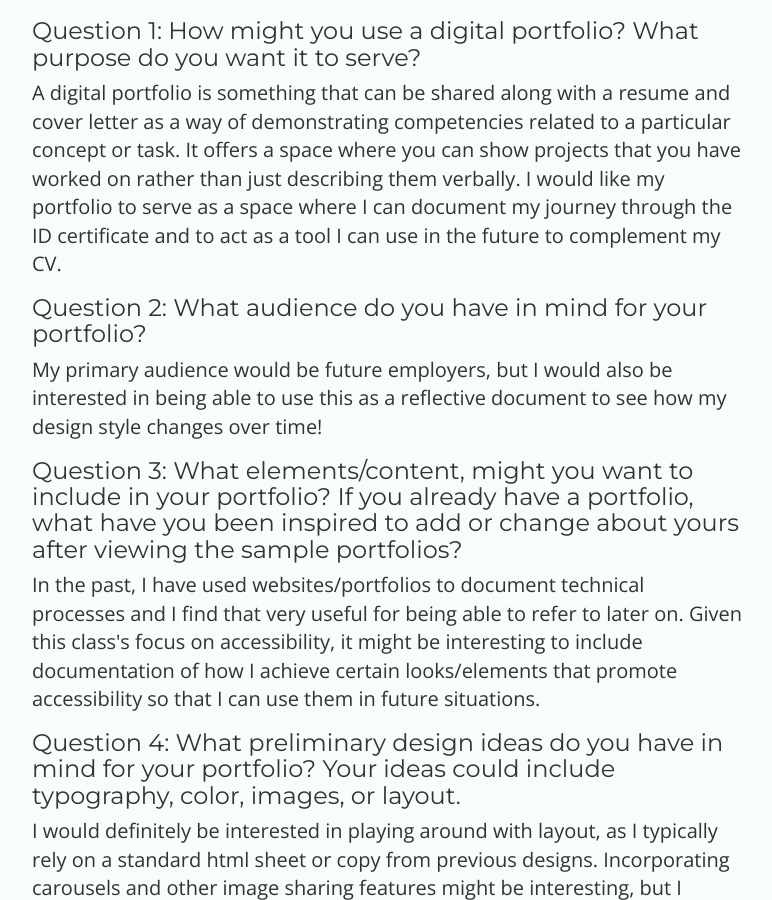
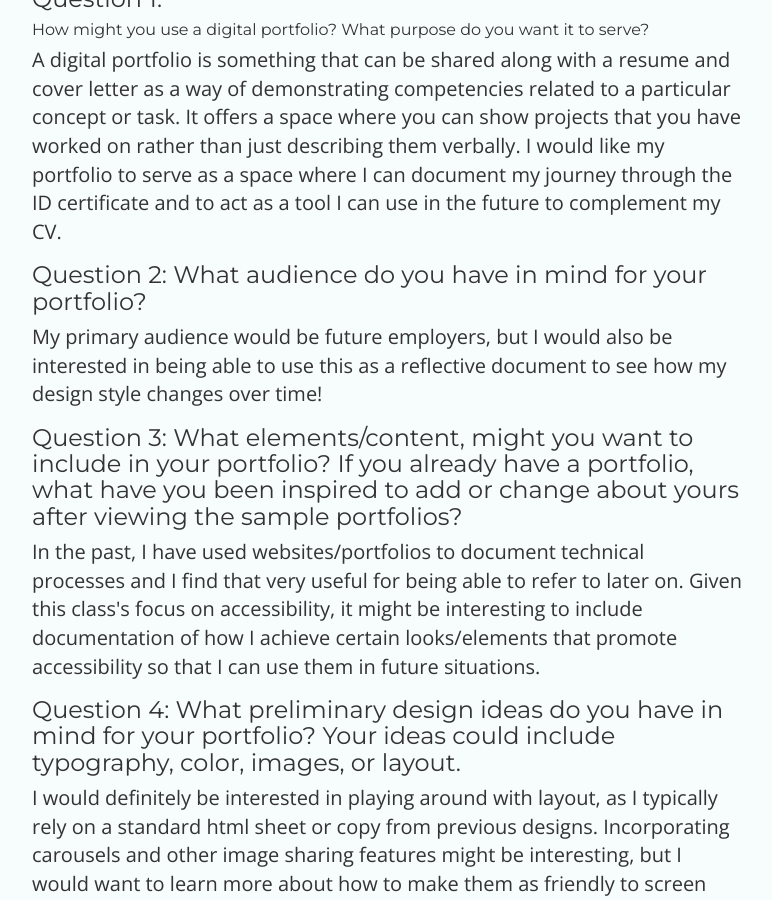
Before and after one commit to mxballin/instructional-design, a Jekyll site: the page built from index.md, in a window 1280 px wide and 900 px high, scrolled down 271 px. Shown: the whole window, without its empty margins (68-840 px from the left). Built offline with Jekyll 4.4.1, drawn with Linux system fonts in a browser that asks for light colours; some web fonts are replaced.

Commit message:
Update home-infographic.html

```diff
--- a/_layouts/home-infographic.html
+++ b/_layouts/home-infographic.html
@@ -8,24 +8,24 @@ layout: page
     <div class="col-md-8 my-auto">
       <h2> Introduction </h2>
       <hr>
-      <p class="mb-5">
-      <h4><b>Question 1:</b> How might you use a digital portfolio? What purpose do you want it to serve?</h4>
+      <p class="py-auto">
+      <h4>Question 1:</h4> <h6>How might you use a digital portfolio? What purpose do you want it to serve?</h6>
       A digital portfolio is something that can be shared along with a resume and cover letter as a way of demonstrating competencies related to a particular concept or task.
       It offers a space where you can show projects that you have worked on rather than just describing them verbally.
       I would like my portfolio to serve as a space where I can document my journey through the ID certificate and to act as a tool I can use in the future to complement my CV.
       </p>
-      <p>
-      <h4><b>Question 2:</b> What audience do you have in mind for your portfolio?</h4>
+      <p class="py-auto">
+      <h4>Question 2: What audience do you have in mind for your portfolio?</h4>
       My primary audience would be future employers, but I would also be interested in being able to use this as a reflective document to see how my design style changes over time!
 
     </p>
-      <p>
-    <h4><b>Question 3:</b> What elements/content, might you want to include in your portfolio? If you already have a portfolio, what have you been inspired to add or change about yours after viewing the sample portfolios? </h4>
+      <p class="py-auto">
+    <h4>Question 3: What elements/content, might you want to include in your portfolio? If you already have a portfolio, what have you been inspired to add or change about yours after viewing the sample portfolios? </h4>
 
       In the past, I have used websites/portfolios to document technical processes and I find that very useful for being able to refer to later on. Given this class's focus on accessibility, it might be interesting to include documentation of how I achieve certain looks/elements that promote accessibility so that I can use them in future situations.
   </p>
 <p>
-<h4><b>Question 4:</b> What preliminary design ideas do you have in mind for your portfolio? Your ideas could include typography, color, images, or layout.</h4>
+<h4>Question 4: What preliminary design ideas do you have in mind for your portfolio? Your ideas could include typography, color, images, or layout.</h4>
 I would definitely be interested in playing around with layout, as I typically rely on a standard html sheet or copy from previous designs. Incorporating carousels and other image sharing features might be interesting, but I would want to learn more about how to make them as friendly to screen readers as possible. I have some familiarity with ARIA tags, but not extensive knowledge of how to incorporate them.
 </p>
     <div class="col-md-4 my-auto">
```
